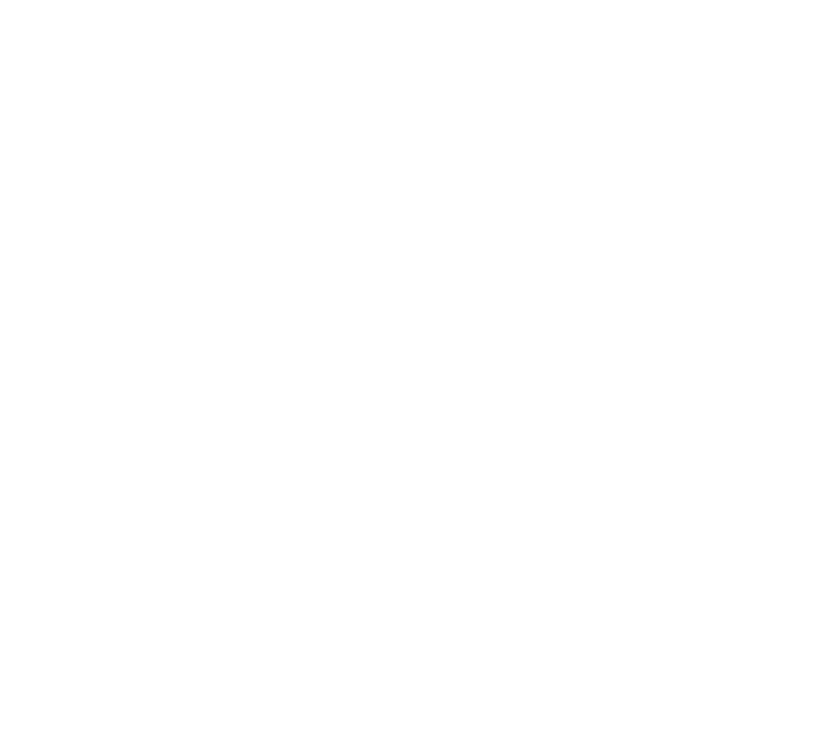
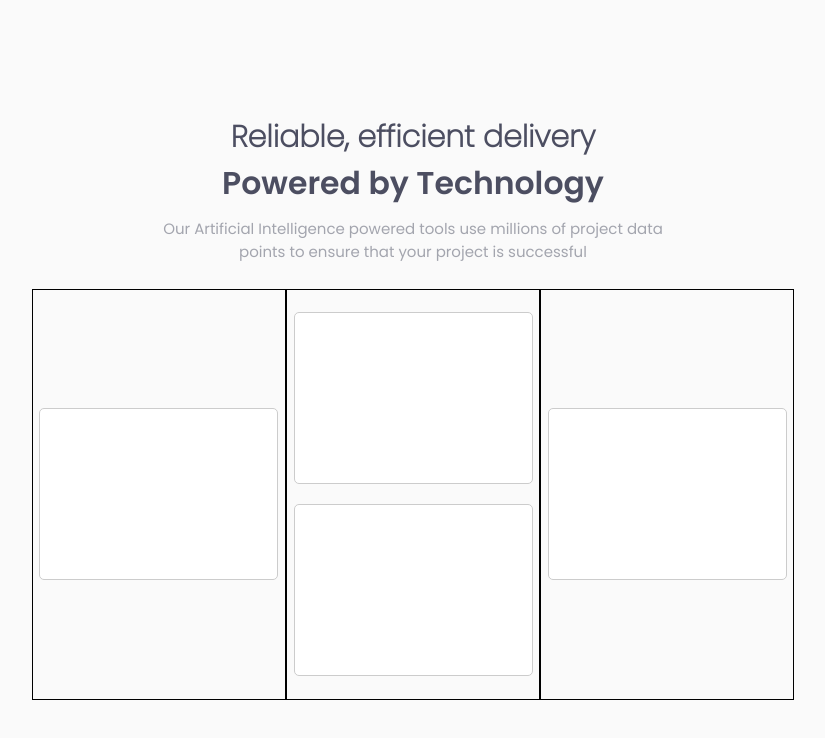
Before and after one commit to vicru5/FMfour-card-feature-section, a plain HTML site: page index.html in a window 1280 px wide. Shown: the whole page, without its empty margins (227-1052 px from the left). Drawn offline with Linux system fonts and the light colour scheme.

Commit message:
Starting cards

```diff
--- a/index.html
+++ b/index.html
@@ -5,11 +5,38 @@
   <meta name="viewport" content="width=device-width, initial-scale=1.0"> <!-- displays site properly based on user's device -->
 
   <link rel="icon" type="image/png" sizes="32x32" href="./images/favicon-32x32.png">
-
+  <link rel="stylesheet" href="style.css">
   <title>Frontend Mentor | Four card feature section</title>
 
 </head>
 <body>
+  <main>
+    <div class="container">
+      <div class="text">
+        <h1>Reliable, efficient delivery <span>Powered by Technology</span></h1>
+        <p>Our Artificial Intelligence powered tools use millions of project data <br> points to ensure that your project is successful</p>
+      </div>
+      <div class="cardsContainer">
+        <div class="cards">
+          <div class="card">
 
+          </div>
+        </div>
+        <div class="cards">
+          <div class="card">
+
+          </div>
+          <div class="card">
+
+          </div>
+        </div>
+        <div class="cards">
+          <div class="card">
+
+          </div>
+        </div>
+      </div>
+    </div>
+  </main>
 </body>
 </html>
--- a/style.css
+++ b/style.css
@@ -34,3 +34,79 @@
 	src:url(fonts/Poppins-SemiBold.ttf);
 	font-weight: 600;
 }
+
+body{
+	background-color: var(--Very-Light-Gray);
+	text-align: center;
+}
+
+main{
+	display: flex;
+	justify-content: center;
+	align-items: center;
+	width: 100%;
+	height: 100vh;
+	overflow: hidden;
+}
+
+.container{
+	display: flex;
+	flex-direction: column;
+	width: 770px;
+	height: 600px;
+}
+
+.text{
+	flex-basis: 30%;
+	padding: 2% 0%;
+}
+
+.text h1, span{
+	font-size: 30px;
+	color: var(--Very-Dark-Blue);
+	display: block;
+}
+
+.text h1{
+	font-family: 'Poppins Light';
+}
+
+.text h1 span{
+	font-family: 'Poppins Bold';
+	font-size: 31.5px;
+}
+
+.text p{
+	font-family: 'Poppins Regular';
+	color: var(--Grayish-Blue);
+	display: block;
+	margin-top: 10px;
+	margin-bottom: 10px;
+}
+
+.cardsContainer{
+	display: inline-flex;
+	flex-basis: 70%;
+	justify-content: center;
+	flex-flow: row wrap;
+	flex-grow: 1;
+}
+
+.cardsContainer .cards{
+	display: flex;
+	flex-direction: column;
+	align-items: center;
+	justify-content: flex-end;
+	flex-basis: 33%;
+	justify-content: center;
+	border: 1px solid black;
+}
+
+.cards .card{
+	margin: 10px 0px;
+	width: 239px;
+	height: 172px;
+	border: 1px solid #ccc;
+	background-color: white;
+	border-radius: 5px;
+}
```
Also changed, not shown: 1 other file.
